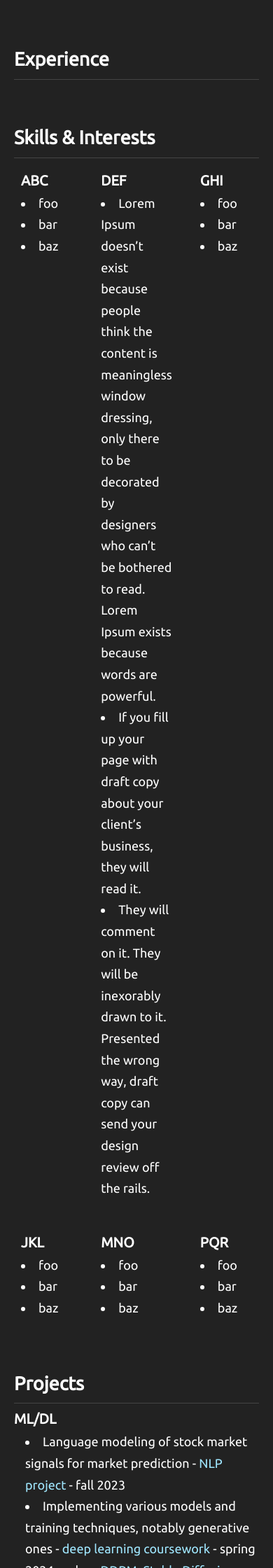
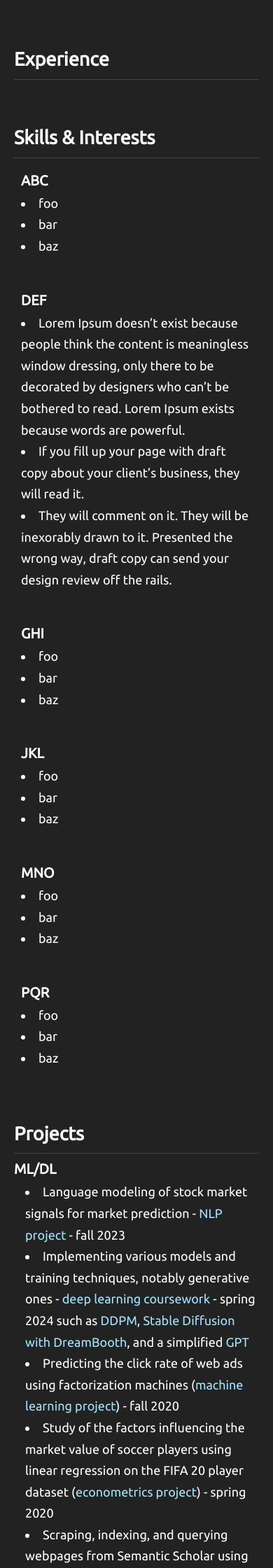
Before and after one commit to Esra-K/Esra-K.github.io, a Jekyll site: the page built from index.md, in a window 390 px wide. Shown: the part 688-2928 px from the top of the page at 70% size. Built offline with Jekyll 4.4.1, drawn with Linux system fonts in a browser that asks for light colours.

Commit message:
make  interests grid better on mobile

```diff
--- a/assets/css/style.css
+++ b/assets/css/style.css
@@ -152,6 +152,7 @@ body,
 }
 
 /* added skills section for the 2 * 3 grid */
+
 .skills-grid {
   display: grid;
   grid-template-columns: repeat(3, 1fr);
@@ -165,9 +166,23 @@ body,
 }
 
 .skills-grid ul {
-  list-style-position: inside; /* keeps bullets aligned with text */
-  padding-left: 0; /* removes default indent */
-  margin: 0; /* removes extra space above/below */
+  list-style-position: inside;
+  padding-left: 0;
+  margin: 0;
+}
+
+/* Tablets (≤ 1024px) — 2 columns */
+@media (max-width: 1024px) {
+  .skills-grid {
+    grid-template-columns: repeat(2, 1fr);
+  }
+}
+
+/* Mobile (≤ 600px) — 1 column */
+@media (max-width: 600px) {
+  .skills-grid {
+    grid-template-columns: 1fr;
+  }
 }
 /* End of added skills section for the 2 * 3 grid */
 
```
